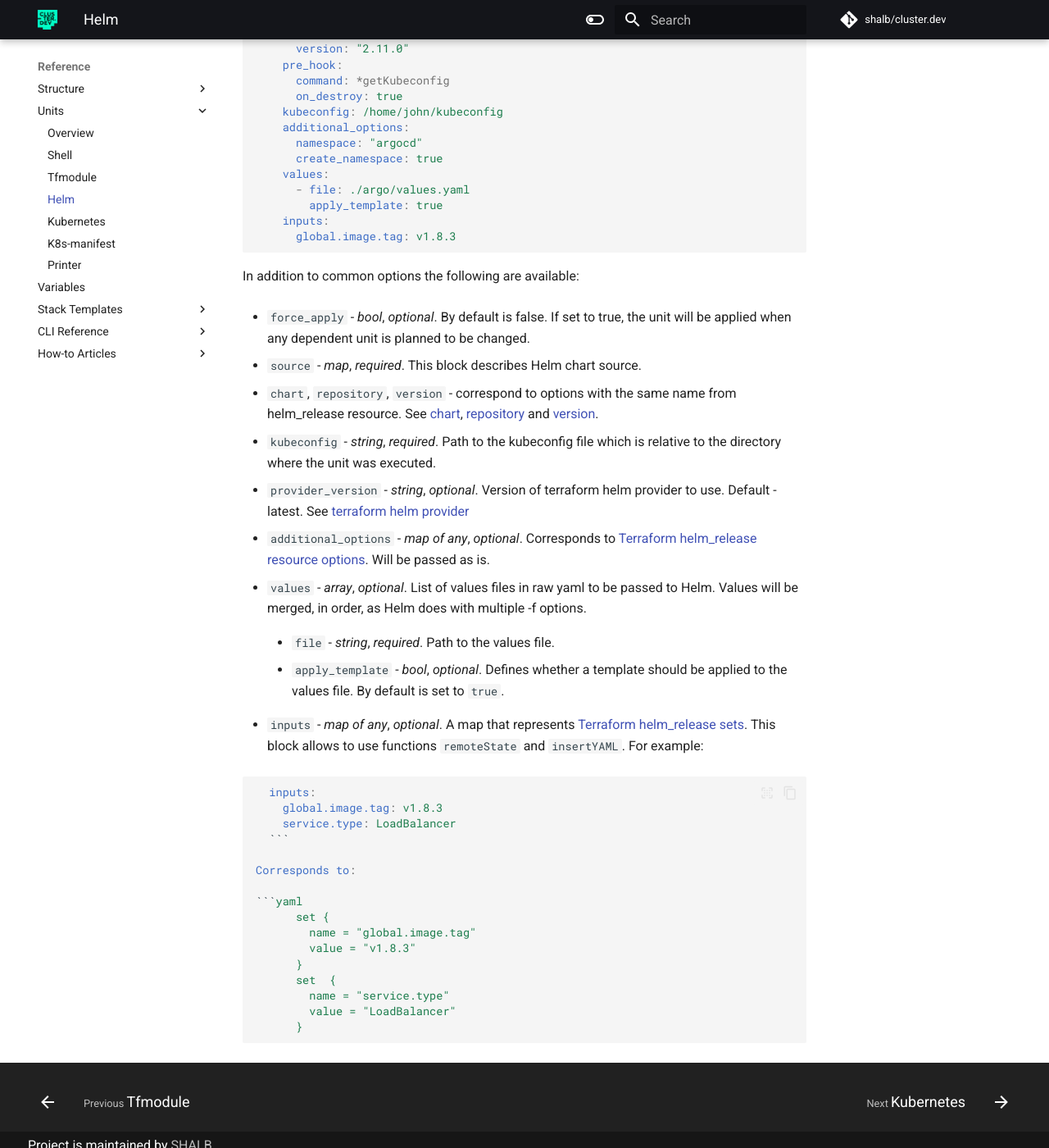
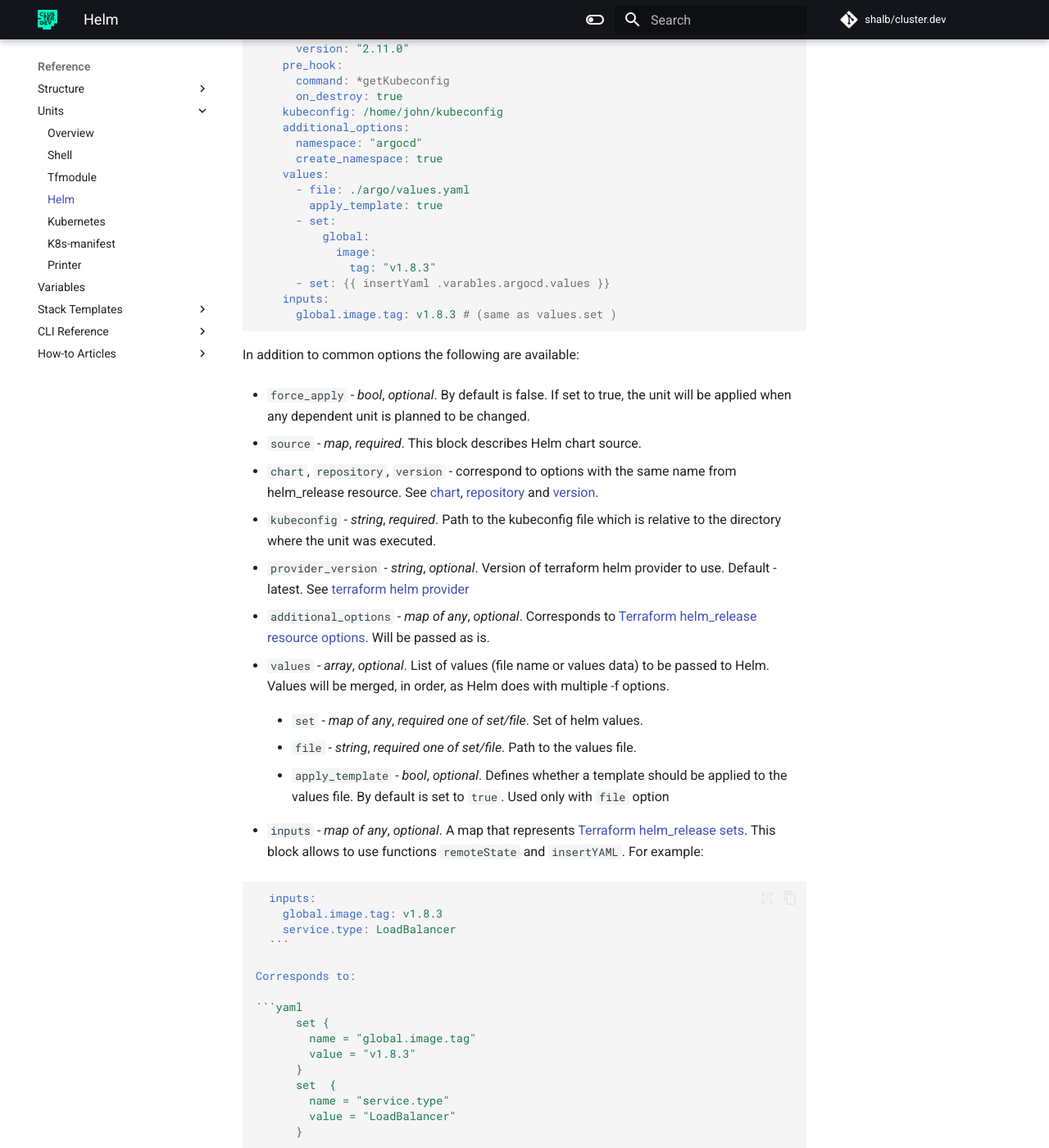
Before and after one commit to shalb/cluster.dev, an MkDocs documentation site: the page built from docs/units-helm.md, in a window 1280 px wide and 1400 px high, scrolled down 385 px. Shown: the whole window at 82% size. Built offline with MkDocs 1.6.1 and Material for MkDocs 9.7.7, drawn with Linux system fonts in a browser that asks for light colours; comment, search, counter and statistics services are not loaded.

Commit message:
new option

````diff
--- a/docs/units-helm.md
+++ b/docs/units-helm.md
@@ -22,8 +22,13 @@ units:
     values:
       - file: ./argo/values.yaml
         apply_template: true
+      - set:
+          global:
+            image:
+              tag: "v1.8.3"
+      - set: {{ insertYaml .varables.argocd.values }}
     inputs:
-      global.image.tag: v1.8.3
+      global.image.tag: v1.8.3 # (same as values.set )
 ```
 
 In addition to common options the following are available:
@@ -39,11 +44,13 @@ In addition to common options the following are available:
 
 * `additional_options` - *map of any*, *optional*. Corresponds to [Terraform helm_release resource options](https://registry.terraform.io/providers/hashicorp/helm/latest/docs/resources/release#argument-reference). Will be passed as is.
 
-* `values` - *array*, *optional*. List of values files in raw yaml to be passed to Helm. Values will be merged, in order, as Helm does with multiple -f options.
+* `values` - *array*, *optional*. List of values (file name or values data) to be passed to Helm. Values will be merged, in order, as Helm does with multiple -f options.
 
-    * `file` - *string*, *required*. Path to the values file.
+    * `set` - *map of any*, *required one of set/file*. Set of helm values.
 
-    * `apply_template` - *bool*, *optional*. Defines whether a template should be applied to the values file. By default is set to `true`.
+    * `file` - *string*, *required one of set/file*. Path to the values file.
+
+    * `apply_template` - *bool*, *optional*. Defines whether a template should be applied to the values file. By default is set to `true`. Used only with `file` option
 
 * `inputs` - *map of any*, *optional*. A map that represents [Terraform helm_release sets](https://registry.terraform.io/providers/hashicorp/helm/latest/docs/resources/release#set). This block allows to use functions `remoteState` and `insertYAML`. For example:
 
````
Also changed, not shown: 3 other files.
